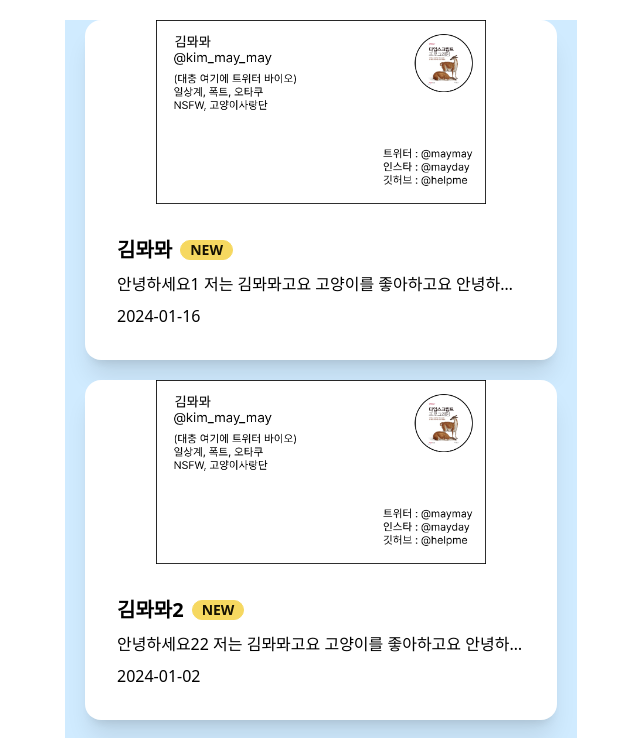
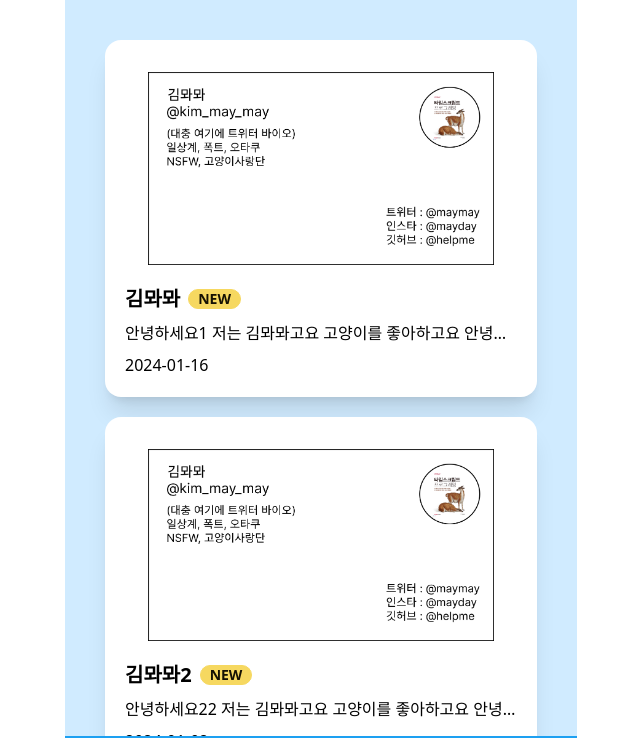
Before and after one commit to naramzik/twitter-namecard, a Next.js app: page / in a window 1280 px wide. Shown: the top 738 px of the page, without its empty margins (319-959 px from the left). Built offline with nearby package versions, Linux system fonts and the light colour scheme.

Commit message:
feat: 메인 페이지 스타일링

```diff
--- a/src/pages/index.tsx
+++ b/src/pages/index.tsx
@@ -1,3 +1,6 @@
+import { ReactNode } from 'react';
+import MainLayout from '@/components/layout/MainLayout';
+
 export default function Home() {
   const dummyCards = [
     {
@@ -28,13 +31,13 @@ export default function Home() {
 
   return (
     <>
-      <main>
+      <main className="flex flex-col gap-5 mx-5 mt-5 my-20">
         {dummyCards.map((card) => (
-          <div key={card.id} className="card bg-base-100 shadow-xl m-5">
+          <div key={card.id} className="card bg-base-100 shadow-xl pt-8">
             <figure>
-              <img src={card.cardImage} width="70%" alt="" />
+              <img src={card.cardImage} width="80%" alt="명함" />
             </figure>
-            <div className="card-body">
+            <div className="card-body p-5">
               <h2 className="card-title">
                 {card.name}
                 <div className="badge badge-secondary">NEW</div>
@@ -48,3 +51,5 @@ export default function Home() {
     </>
   );
 }
+
+Home.getLayout = (page: ReactNode) => <MainLayout>{page}</MainLayout>;
```
